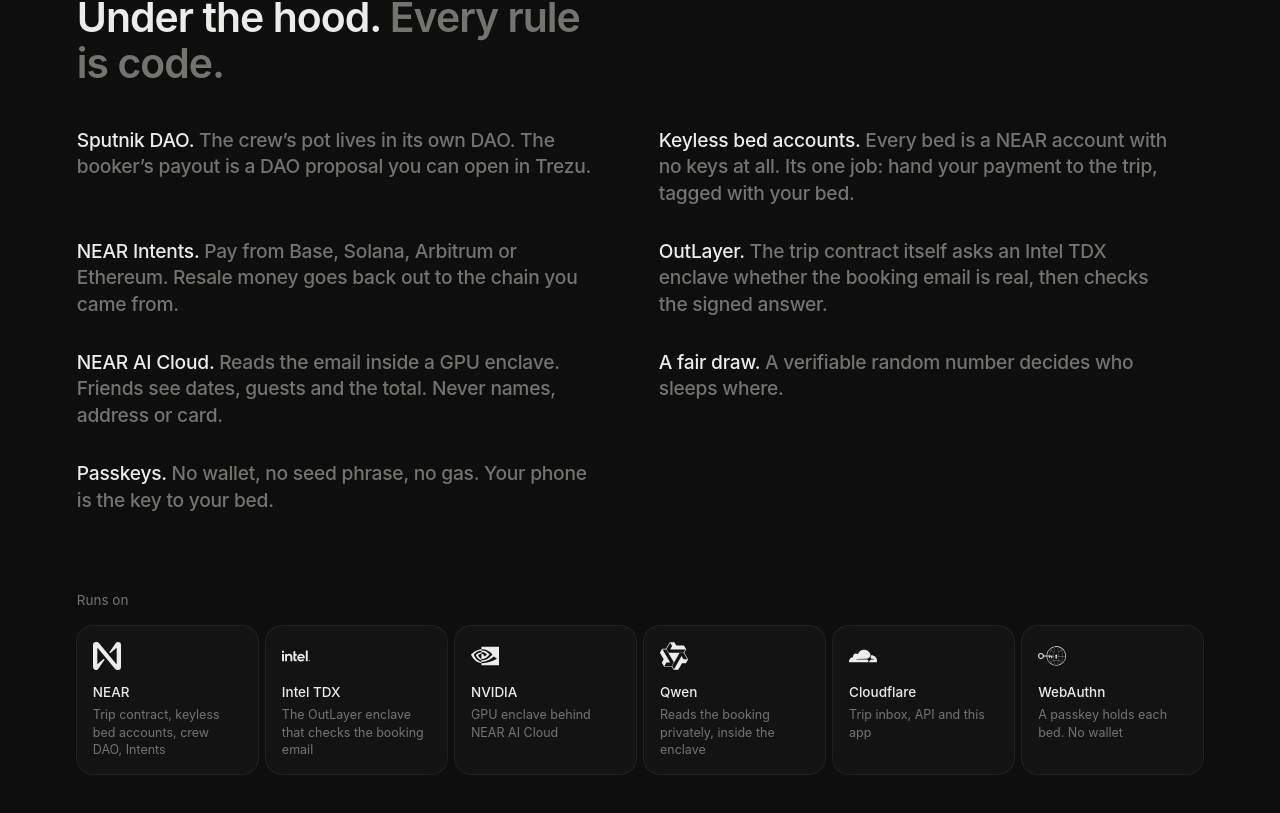
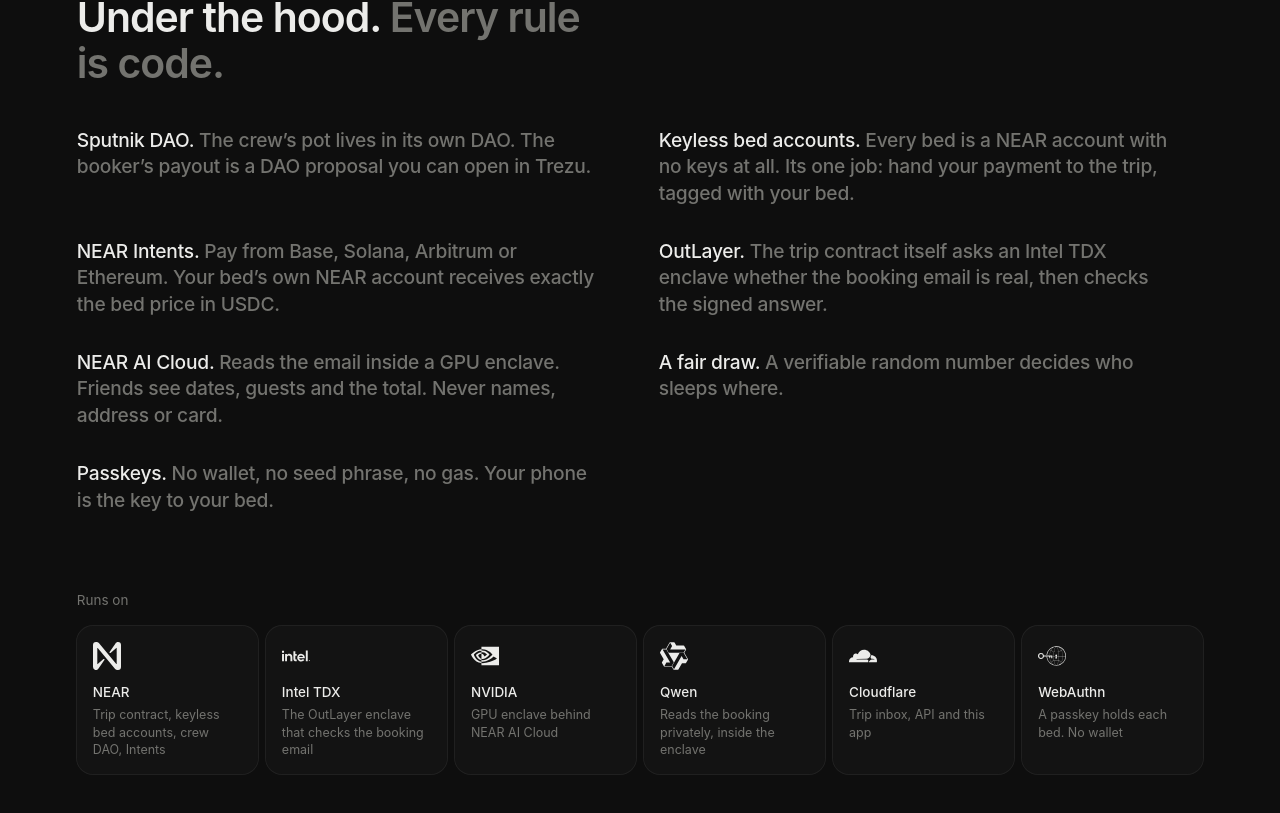
Before and after one commit to RealMarsela/dibs, a React (Vite) app in the folder apps/web/: page / in a window 1280 px wide. Shown: the part 6248-7061 px from the top of the page. Built offline with nearby package versions, Linux system fonts and the light colour scheme; no server answers.

Commit message:
Landing: resale pays USDC on NEAR; drop the unbuilt pay-back-to-origin-chain claim

```diff
--- a/apps/web/src/components/landing/sections.tsx
+++ b/apps/web/src/components/landing/sections.tsx
@@ -85,7 +85,7 @@ export function Terms() {
 const HOOD = [
   ["Sputnik DAO.", "The crew’s pot lives in its own DAO. The booker’s payout is a DAO proposal you can open in Trezu."],
   ["Keyless bed accounts.", "Every bed is a NEAR account with no keys at all. Its one job: hand your payment to the trip, tagged with your bed."],
-  ["NEAR Intents.", "Pay from Base, Solana, Arbitrum or Ethereum. Resale money goes back out to the chain you came from."],
+  ["NEAR Intents.", "Pay from Base, Solana, Arbitrum or Ethereum. Your bed’s own NEAR account receives exactly the bed price in USDC."],
   ["OutLayer.", "The trip contract itself asks an Intel TDX enclave whether the booking email is real, then checks the signed answer."],
   ["NEAR AI Cloud.", "Reads the email inside a GPU enclave. Friends see dates, guests and the total. Never names, address or card."],
   ["A fair draw.", "A verifiable random number decides who sleeps where."],
```
